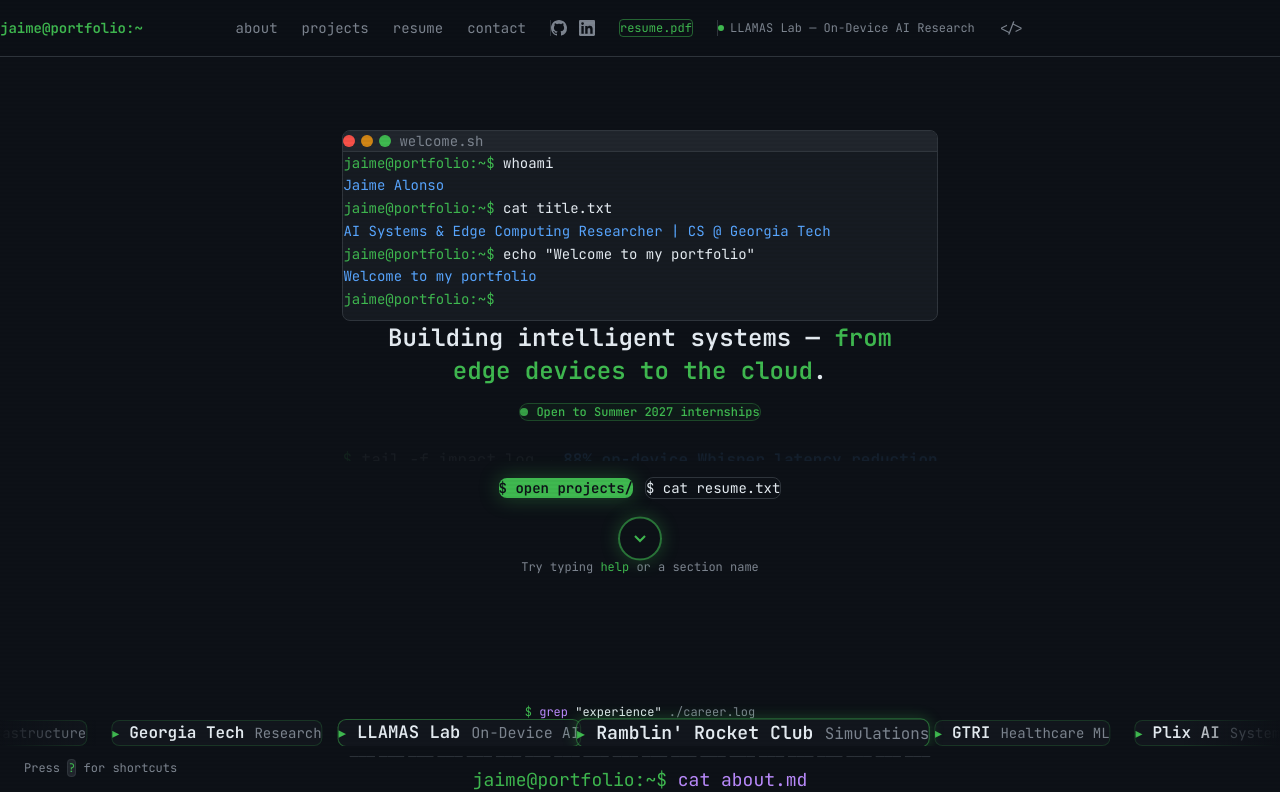
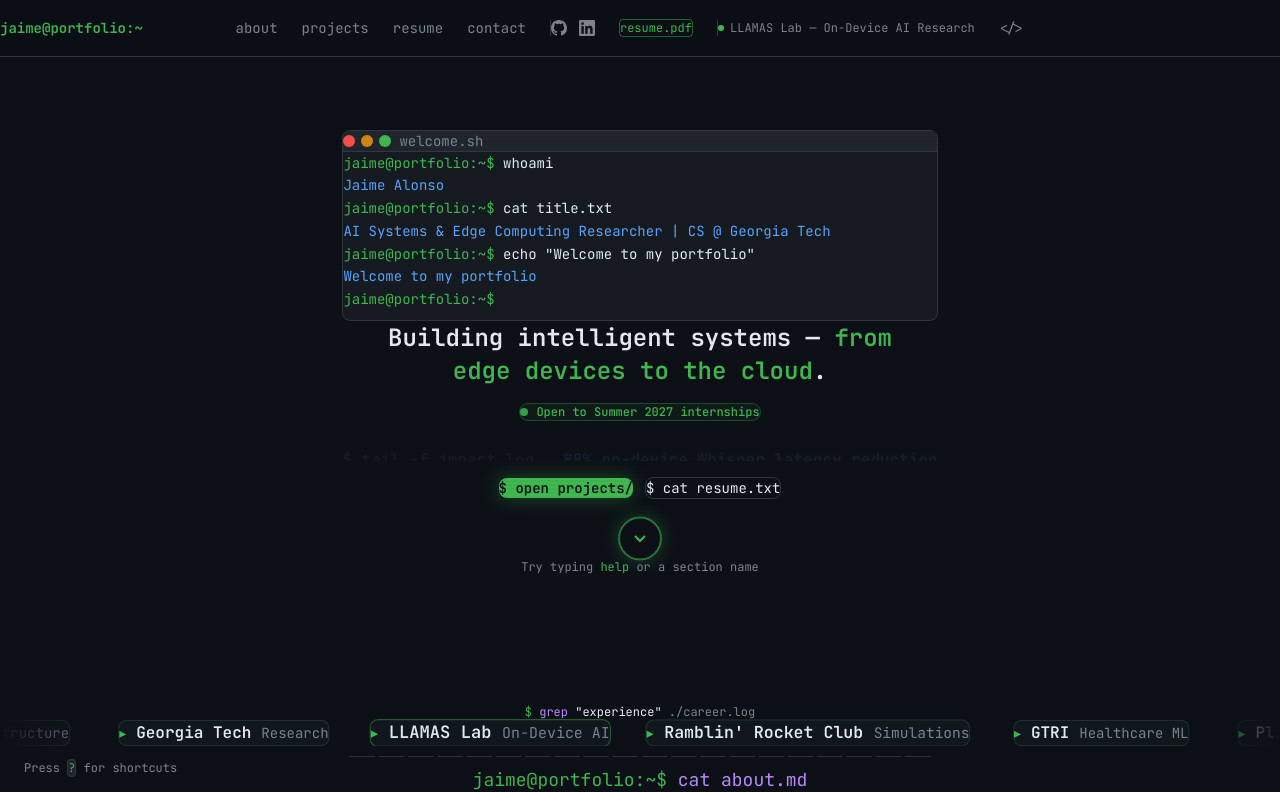
Before and after one commit to JaimeJr1/Portfolio, a React (Vite) app: page / in a window 1280 px wide. Shown: the top 792 px of the page. Built offline with nearby package versions, Linux system fonts and the light colour scheme.

Commit message:
Marquee spotlight: bigger growth (1.32x), tighter falloff, wider gaps so chips never collide

```diff
--- a/src/sections/ExperienceBar.jsx
+++ b/src/sections/ExperienceBar.jsx
@@ -26,8 +26,8 @@ export default function ExperienceBar() {
         for (const chip of track.children) {
           const r = chip.getBoundingClientRect()
           const d = Math.abs(r.left + r.width / 2 - centerX)
-          const p = Math.max(0, 1 - d / 280)
-          chip.style.transform = `scale(${1 + 0.22 * p})`
+          const p = Math.max(0, 1 - d / 190)
+          chip.style.transform = `scale(${1 + 0.32 * p})`
           chip.style.borderColor = `rgba(63, 185, 80, ${0.2 + 0.6 * p})`
           chip.style.boxShadow =
             p > 0.4 ? `0 0 ${Math.round(20 * p)}px rgba(63, 185, 80, 0.3)` : 'none'
@@ -58,7 +58,7 @@ export default function ExperienceBar() {
         <div className="absolute left-0 top-0 bottom-0 w-16 sm:w-24 bg-gradient-to-r from-bg-primary to-transparent z-10 pointer-events-none" />
         <div className="absolute right-0 top-0 bottom-0 w-16 sm:w-24 bg-gradient-to-l from-bg-primary to-transparent z-10 pointer-events-none" />
 
-        <div ref={trackRef} className="marquee-track gap-6">
+        <div ref={trackRef} className="marquee-track gap-12 py-4">
           {items.map((company, i) => (
             <div
               key={i}
```
